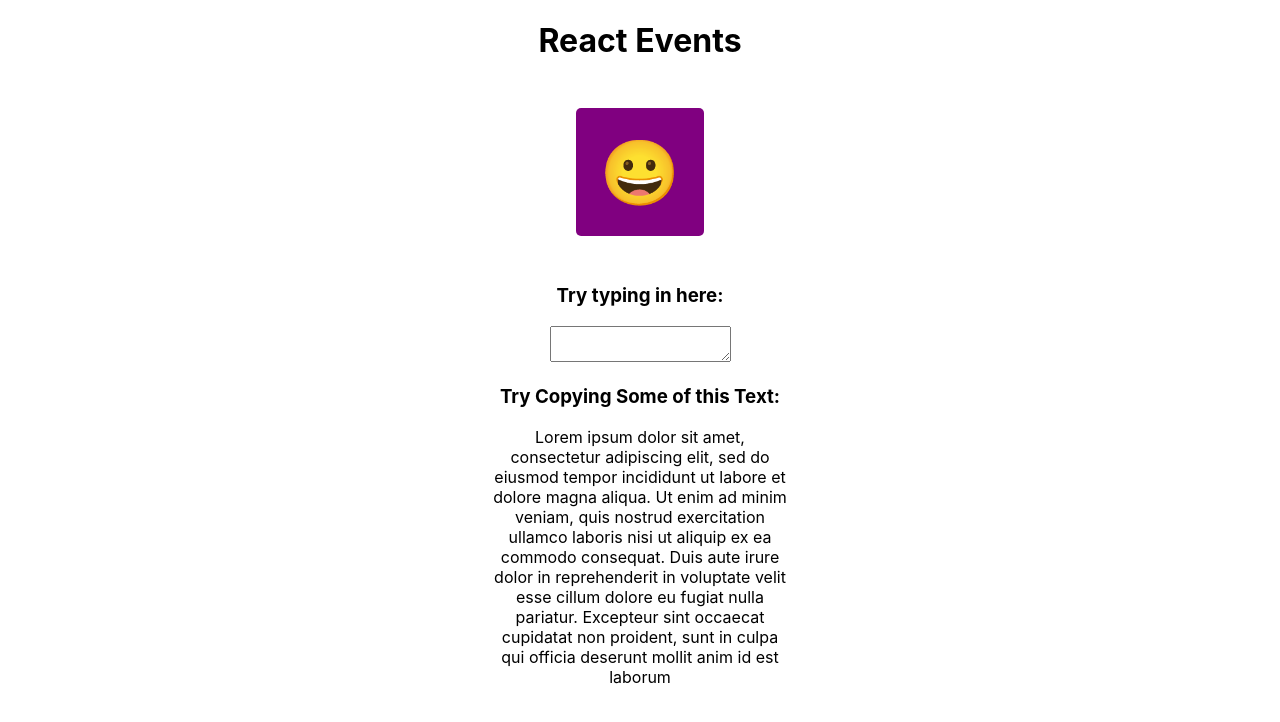
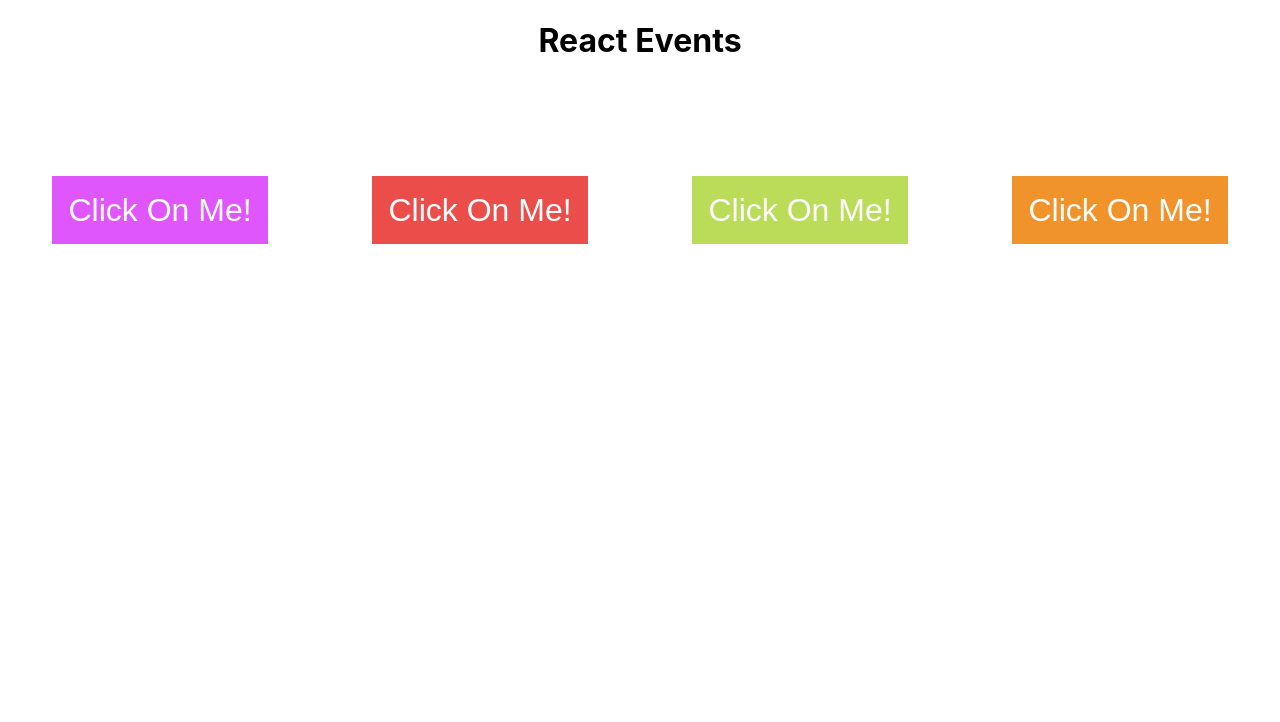
Before and after one commit to cdsalty/reactEvents, a React (Create React App) app: page / in a window 1280 px wide. Shown: the top 722 px of the page. Built offline with nearby package versions, Linux system fonts and the light colour scheme.

Commit message:
more work on binding button colors

```diff
--- a/src/App.js
+++ b/src/App.js
@@ -1,7 +1,8 @@
 import React, { Component } from 'react';
-import WiseSquare from './WiseSquare';
-import AnnoyingForm from './AnnoyingForm';
-import CopyDemo from './CopyDemo';
+// import WiseSquare from './WiseSquare';
+// import AnnoyingForm from './AnnoyingForm';
+// import CopyDemo from './CopyDemo';
+import ButtonList from './ButtonList';
 import './App.css';
 
 
@@ -11,9 +12,10 @@ class App extends Component {
     return(
       <div className="App">
         <h1>React Events</h1>
-        <WiseSquare />
+        {/* <WiseSquare />
         <AnnoyingForm />
-        <CopyDemo />
+        <CopyDemo /> */}
+        <ButtonList />
       </div>
     );
   }
--- /dev/null
+++ b/src/ButtonList.css
@@ -0,0 +1,14 @@
+.ButtonList {
+    display: flex;
+    justify-content: space-around;
+    margin-top: 100px;
+    height: 100px;
+  }
+
+  .ButtonList button {
+    padding: 1rem;
+    font-size: 2rem;
+    color: white;
+    border: none;
+    margin: 1rem;
+  }
--- /dev/null
+++ b/src/ButtonList.js
@@ -0,0 +1,20 @@
+import React, { Component } from "react";
+import './ButtonList.css';
+
+class ButtonList extends Component {
+  static defaultProps = {
+      colors: ["#e056fd", "#eb4d4b", "#badc58", "#f0932b"]
+  };
+  render(){
+    return(
+      <div className='ButtonList'>
+        {this.props.colors.map(c => {
+          const colorObject = { backgroundColor: c };
+          return <button style={colorObject}>Click On Me!</button>;
+        })}
+      </div>
+    );
+  }
+}
+
+export default ButtonList;
```
Also changed, not shown: ButtonList.css (added).
